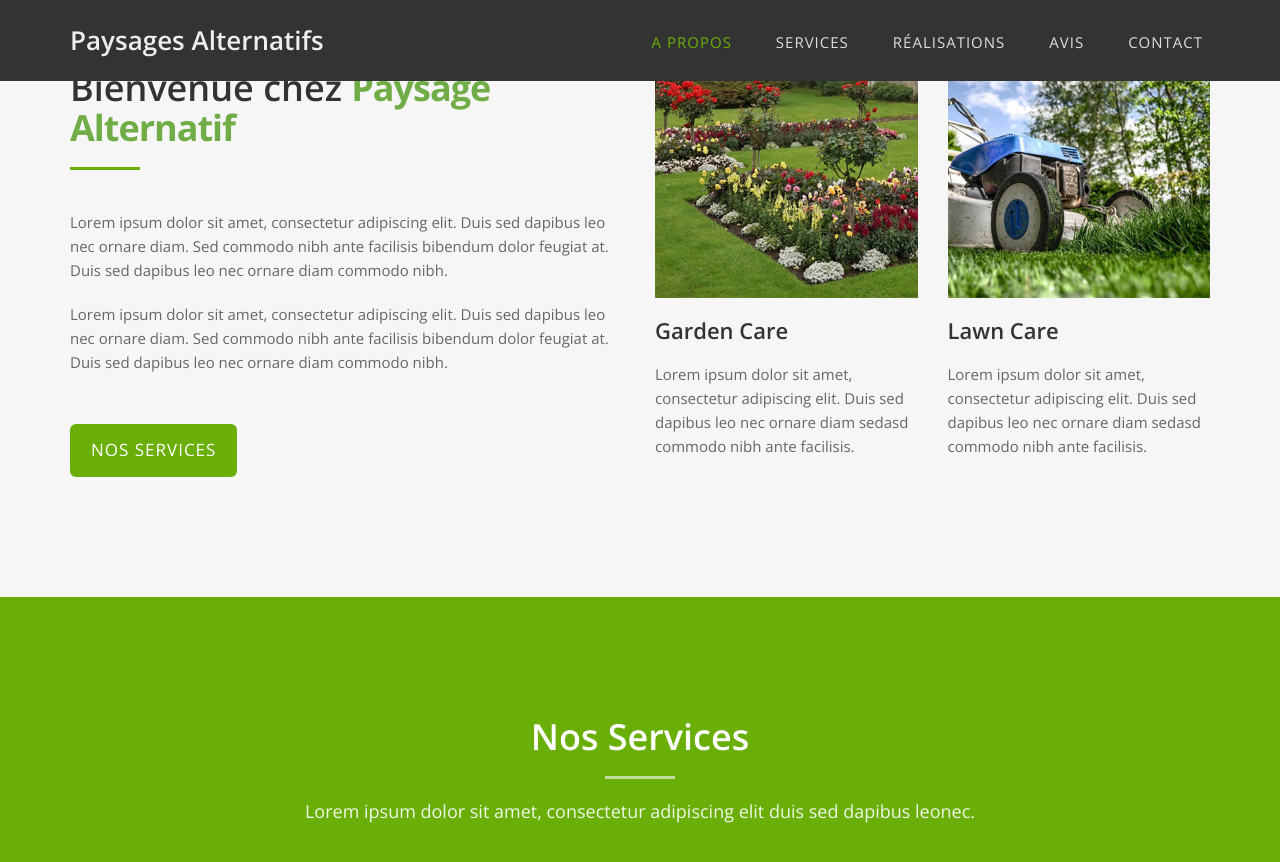
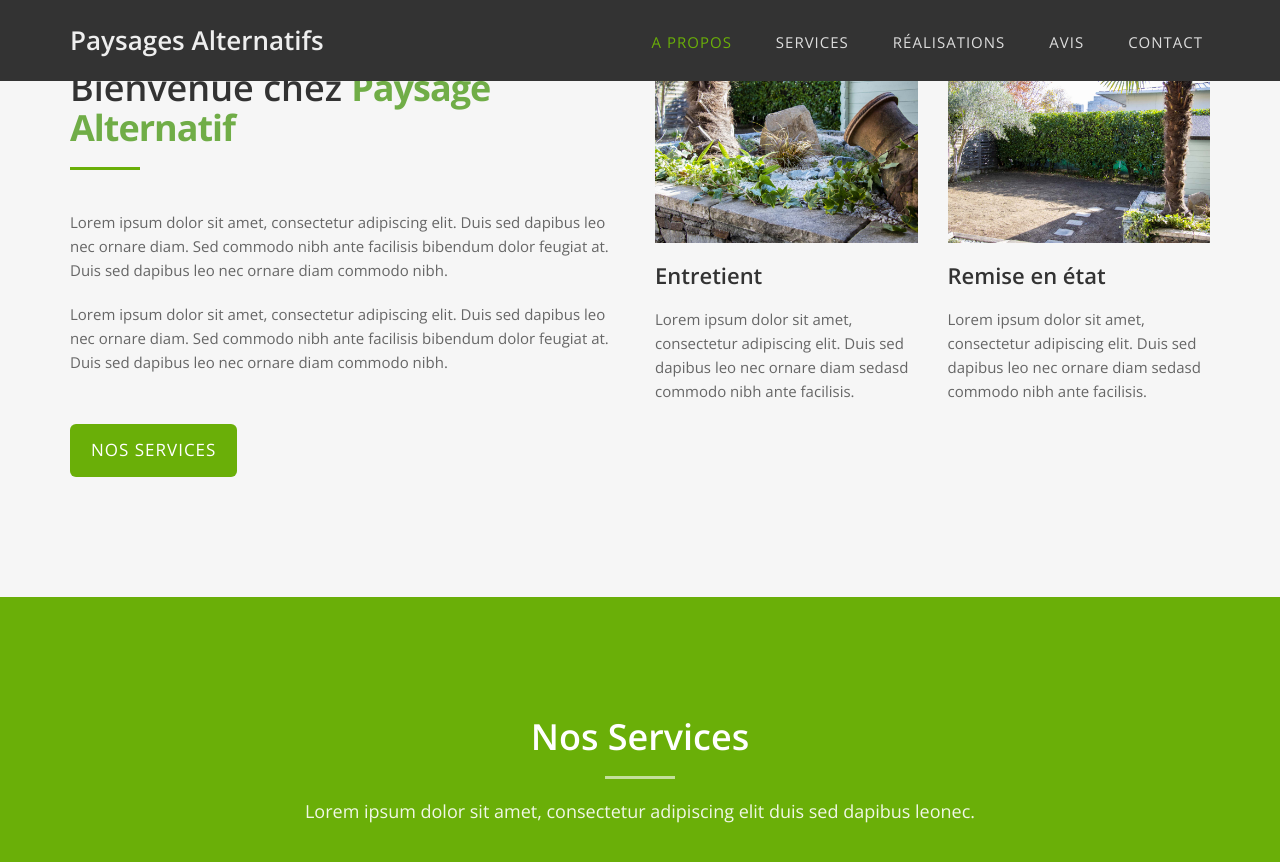
Before and after one commit to paysagealternatif/website, a Jekyll site: the page built from index.md, in a window 1280 px wide and 900 px high, scrolled down 831 px. Shown: the top 862 px of the window. Built offline with Jekyll 4.4.1, drawn with Linux system fonts in a browser that asks for light colours; our own code applies the rules of GitHub Pages for plain Markdown files.

Commit message:
Update Home page “home”

```diff
--- a/index.md
+++ b/index.md
@@ -14,15 +14,15 @@ apropos:
     Lorem ipsum dolor sit amet, consectetur adipiscing elit. Duis sed dapibus leo nec ornare diam. Sed commodo nibh ante facilisis bibendum dolor feugiat at. Duis sed dapibus leo nec ornare diam commodo nibh.
   sections:
     section1:
-      titre: Garden Care
+      titre: Entretient
       description: Lorem ipsum dolor sit amet, consectetur adipiscing elit. Duis sed
         dapibus leo nec ornare diam sedasd commodo nibh ante facilisis.
-      image: /uploads/about-1.jpg
+      image: /uploads/hd-0615.jpg
     section2:
-      titre: Lawn Care
+      titre: Remise en état
       description: Lorem ipsum dolor sit amet, consectetur adipiscing elit. Duis sed
         dapibus leo nec ornare diam sedasd commodo nibh ante facilisis.
-      image: /uploads/about-2.jpg
+      image: /uploads/hd-0618.jpg
 services:
   - titre: Service 1
     image: /uploads/hd-0616.jpg
```
Also changed, not shown: other parts of index.md (+12 -0 lines).
